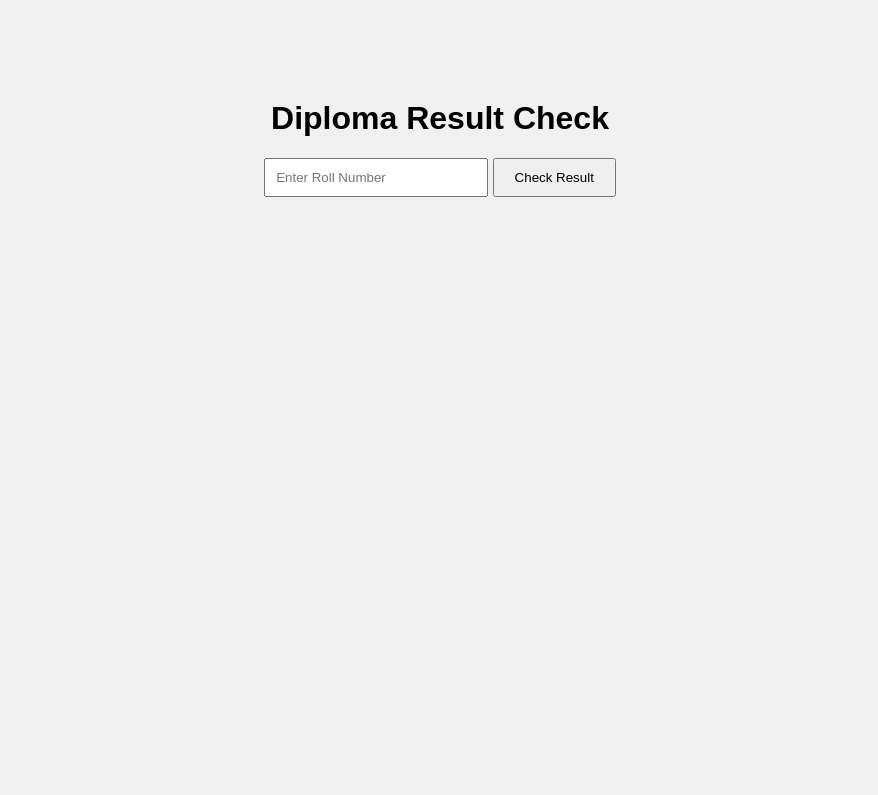
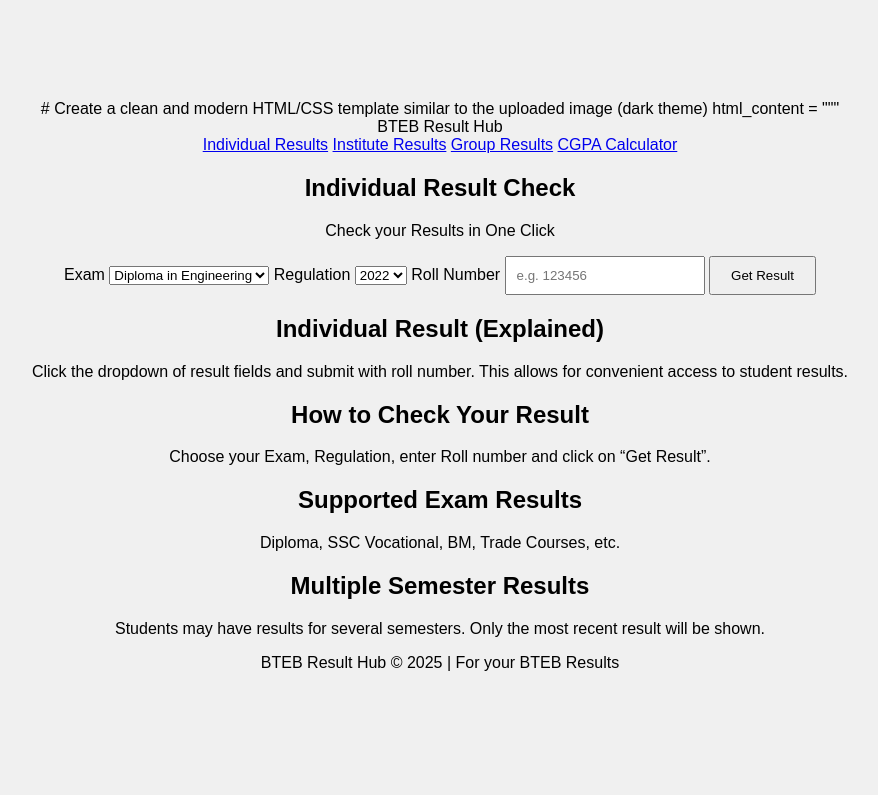
Before and after one commit to muazabdullabd/live_testing, a plain HTML site: page index.html in a window 1280 px wide. Shown: the whole page, without its empty margins (200-1078 px from the left). Drawn offline with Linux system fonts and the light colour scheme.

Commit message:
Update index.html

```diff
--- a/index.html
+++ b/index.html
@@ -1,14 +1,60 @@
-<!DOCTYPE html>
-<html>
+# Create a clean and modern HTML/CSS template similar to the uploaded image (dark theme)
+
+html_content = """<!DOCTYPE html>
+<html lang="en">
 <head>
-  <title>Diploma Result Hub</title>
-  <link rel="stylesheet" href="style.css">
+  <meta charset="UTF-8" />
+  <meta name="viewport" content="width=device-width, initial-scale=1.0" />
+  <title>BTBEB Result Hub</title>
+  <link rel="stylesheet" href="style.css" />
 </head>
 <body>
-  <h1>Diploma Result Check</h1>
-  <input type="text" id="roll" placeholder="Enter Roll Number">
-  <button onclick="checkResult()">Check Result</button>
-  <div id="resultBox"></div>
-  <script src="script.js"></script>
+  <header class="navbar">
+    <div class="logo">BTEB Result Hub</div>
+    <nav class="menu">
+      <a href="#">Individual Results</a>
+      <a href="#">Institute Results</a>
+      <a href="#">Group Results</a>
+      <a href="#">CGPA Calculator</a>
+    </nav>
+  </header>
+
+  <main class="container">
+    <section class="form-section">
+      <h1>Individual Result Check</h1>
+      <p>Check your Results in One Click</p>
+      <form class="result-form">
+        <label>Exam</label>
+        <select>
+          <option>Diploma in Engineering</option>
+        </select>
+        <label>Regulation</label>
+        <select>
+          <option>2022</option>
+        </select>
+        <label>Roll Number</label>
+        <input type="text" placeholder="e.g. 123456" />
+        <button type="submit">Get Result</button>
+      </form>
+    </section>
+
+    <section class="info-section">
+      <h2>Individual Result (Explained)</h2>
+      <p>Click the dropdown of result fields and submit with roll number. This allows for convenient access to student results.</p>
+
+      <h2>How to Check Your Result</h2>
+      <p>Choose your Exam, Regulation, enter Roll number and click on “Get Result”.</p>
+
+      <h2>Supported Exam Results</h2>
+      <p>Diploma, SSC Vocational, BM, Trade Courses, etc.</p>
+
+      <h2>Multiple Semester Results</h2>
+      <p>Students may have results for several semesters. Only the most recent result will be shown.</p>
+    </section>
+  </main>
+
+  <footer class="footer">
+    <div>BTEB Result Hub &copy; 2025 | For your BTEB Results</div>
+  </footer>
 </body>
 </html>
```
